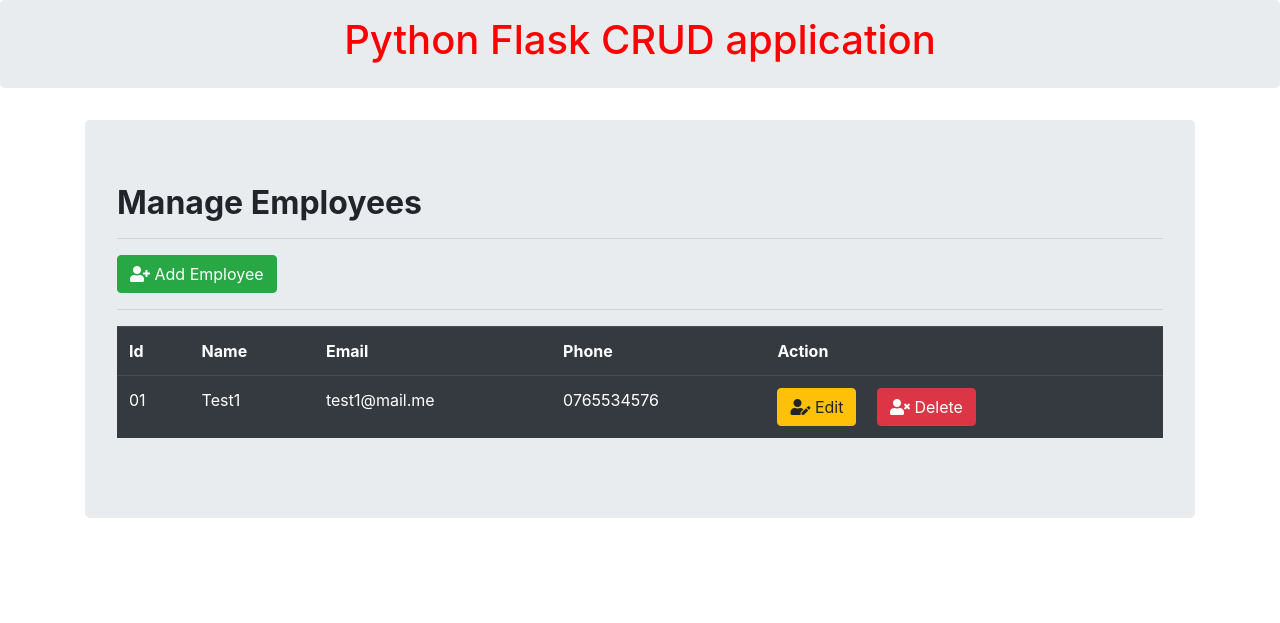
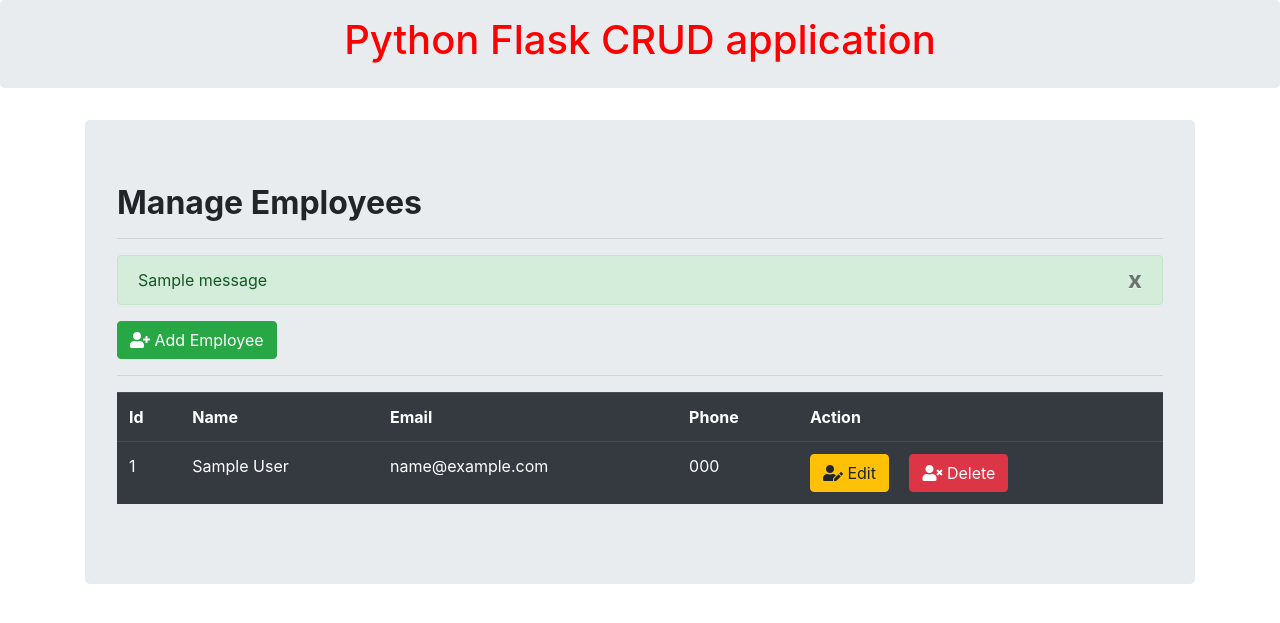
Before and after one commit to Barnez299/flaskcrud, a Flask app: page / in a window 1280 px wide. Shown: the top 623 px of the page. Run offline with Flask 2, Linux system fonts and the light colour scheme; tables that the repository leaves empty hold one stand-in row (values such as "Sample post"); one stand-in notice (Sample message) is shown; some libraries are stand-ins or nearby versions.

Commit message:
insert/create working and reading from DB

```diff
--- a/app.py
+++ b/app.py
@@ -1,11 +1,12 @@
 import os
-from flask import Flask, render_template, request, redirect, url_for
+from flask import Flask, render_template, request, redirect, url_for, flash
 from flask_sqlalchemy import SQLAlchemy
 import psycopg2
 
 
 
 app = Flask(__name__)
+app.secret_key = "Secret Key"
 
 
 
@@ -40,7 +41,9 @@
 
 @app.route('/')
 def Index():
-    return render_template('index.html')
+
+    all_data = Employee.query.all()
+    return render_template('index.html', Employee = all_data)
 
 @app.route('/insert', methods = ['POST'])
 def insert():
@@ -56,6 +59,9 @@
         db.session.add(data)
         db.session.commit()
 
+        # Flash messaging
+        flash('Employee added successfully !')
+
         return redirect(url_for('Index'))
 
 
--- a/templates/index.html
+++ b/templates/index.html
@@ -7,6 +7,31 @@
             <div class="jumbotron">
                 <h2 class="display-5"><b>Manage Employees</b></h2>
                 <hr>
+                {% with messages = get_flashed_messages() %}
+
+                {% if messages %}
+
+                {% for message in messages %}
+
+                <div class="alert alert-success alert-dismissable" role="alert">
+
+                    <button type="button" class="close" data-dismiss="alert" aria-label="close">
+
+                        <span aria-hidden="true">x</span>
+
+                    </button>
+
+
+                {{message}}
+
+
+                </div>
+
+
+                {% endfor %}
+
+                {% endif %}
+                {% endwith %}
                 <a class="btn btn-success btn-md" href="Jumbo action link" role="button" data-toggle="modal" data-target="#mymodal"><i class="fas fa-user-plus"></i> Add Employee</a>
                 <hr>
                 <table class="table tabel-hover table-dark">
@@ -17,11 +42,18 @@
                         <th>Phone</th>
                         <th>Action</th>
                     </tr>
+
+
+                    {% for row in Employee %}
+
+
+
+
                     <tr>
-                        <td>01</td>
-                        <td>Test1</td>
-                        <td>test1@mail.me</td>
-                        <td>0765534576</td>
+                        <td>{{row.id}}</td>
+                        <td>{{row.name}}</td>
+                        <td>{{row.email}}</td>
+                        <td>{{row.phone}}</td>
                         <td>
                             <a href="" class="btn btn-warning btn-xs" data-toggle="modal" data-target="#modaledit"><i class="fas fa-user-edit"></i>  Edit</a>
 
@@ -67,7 +99,7 @@
                             </div>
                         </div>
 
-
+                {% endfor %}
                 </table>
                 </div>
 
```
